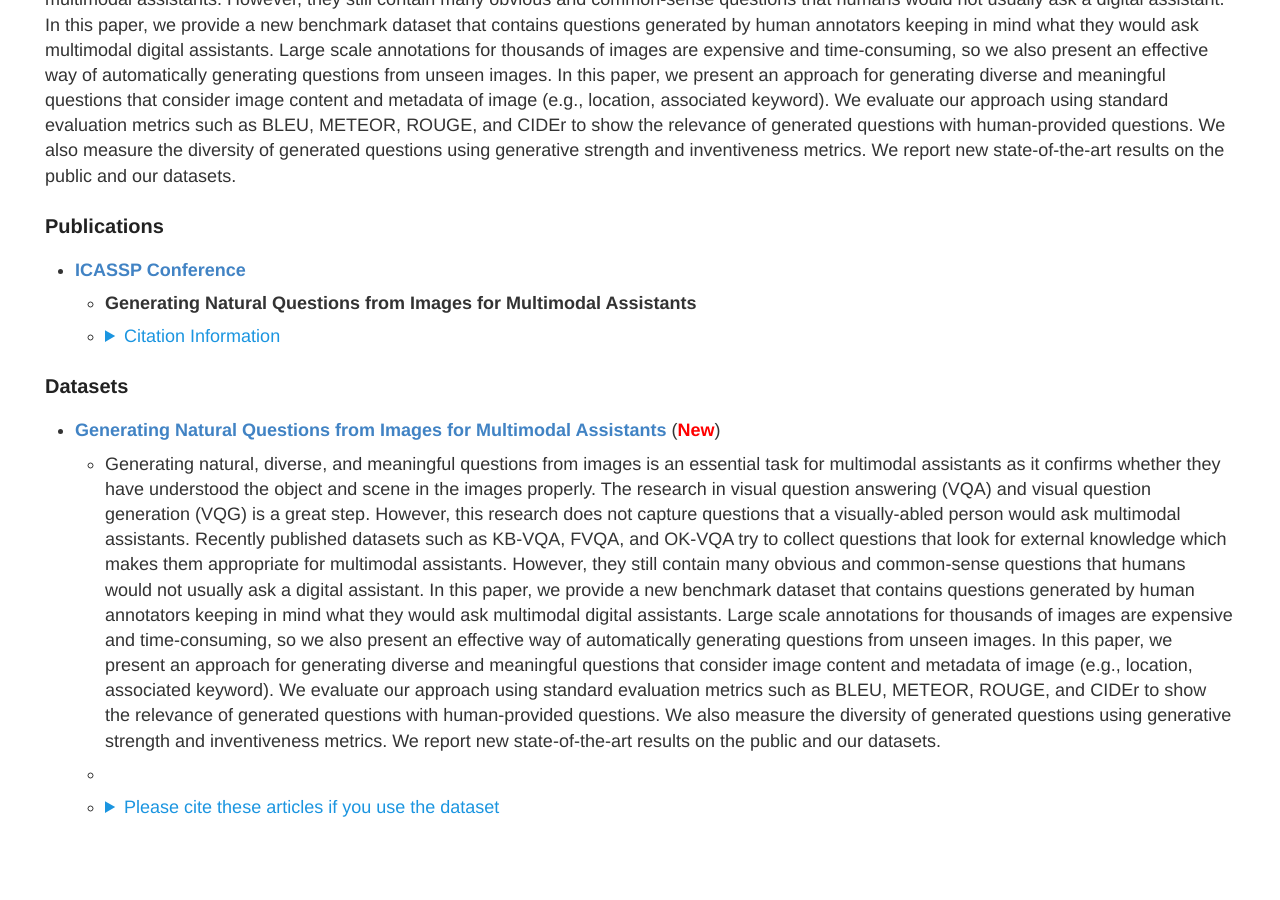
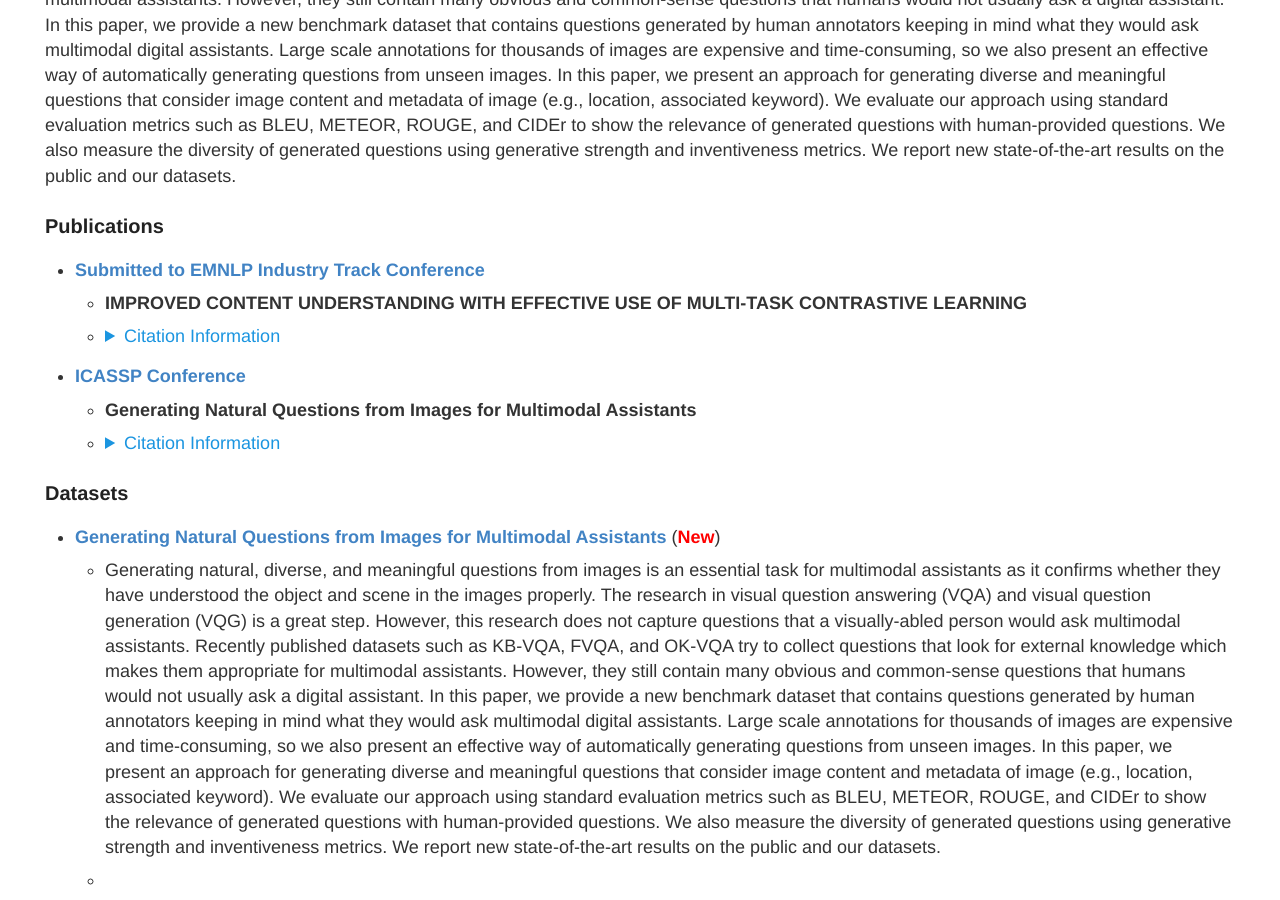
Before and after one commit to ak-7/portfolio, a Jekyll site: the page built from publications.html, in a window 1280 px wide and 900 px high, scrolled down 762 px. Built offline with Jekyll 4.4.1, drawn with Linux system fonts in a browser that asks for light colours.

Commit message:
Add publication

```diff
--- a/publications.html
+++ b/publications.html
@@ -52,6 +52,25 @@ permalink: /publications/
     <!--     <center> <iframe type="text/html" width="336" height="550" frameborder="0" allowfullscreen style="max-width:100%" src="https://read.amazon.com/kp/card?asin=B08RN47C5T&preview=inline&linkCode=kpe&ref_=cm_sw_r_kb_dp_1mIeGbSZ013C3&tag=mobile0a1329f-20" ></iframe> </center> -->
 
     <h3 id="papers">Publications</h3>
+
+    <ul>
+
+        <li> <a href="https://arxiv.org/pdf/2405.11344"><b>Submitted to EMNLP Industry Track Conference</b></a>
+            <ul>
+                <li> <b>IMPROVED CONTENT UNDERSTANDING WITH EFFECTIVE USE OF MULTI-TASK
+                        CONTRASTIVE LEARNING</b>
+                <li>
+                    <details>
+                        <summary>Citation Information</summary>
+                        <br>
+                        <b>Text format</b>: {% include publications title_search="IMPROVED CONTENT UNDERSTANDING WITH
+                        EFFECTIVE USE OF MULTI-TASK
+                        CONTRASTIVE LEARNING" style="mla" link=true %}
+                        <br> <b>BibTex format</b>: <br>
+                    </details>
+            </ul>
+
+    </ul>
     <ul>
 
         <li> <a href="https://ieeexplore.ieee.org/abstract/document/9413599"><b>ICASSP Conference</b></a>
```
Also changed, not shown: publications.md (+8 -1 lines).
